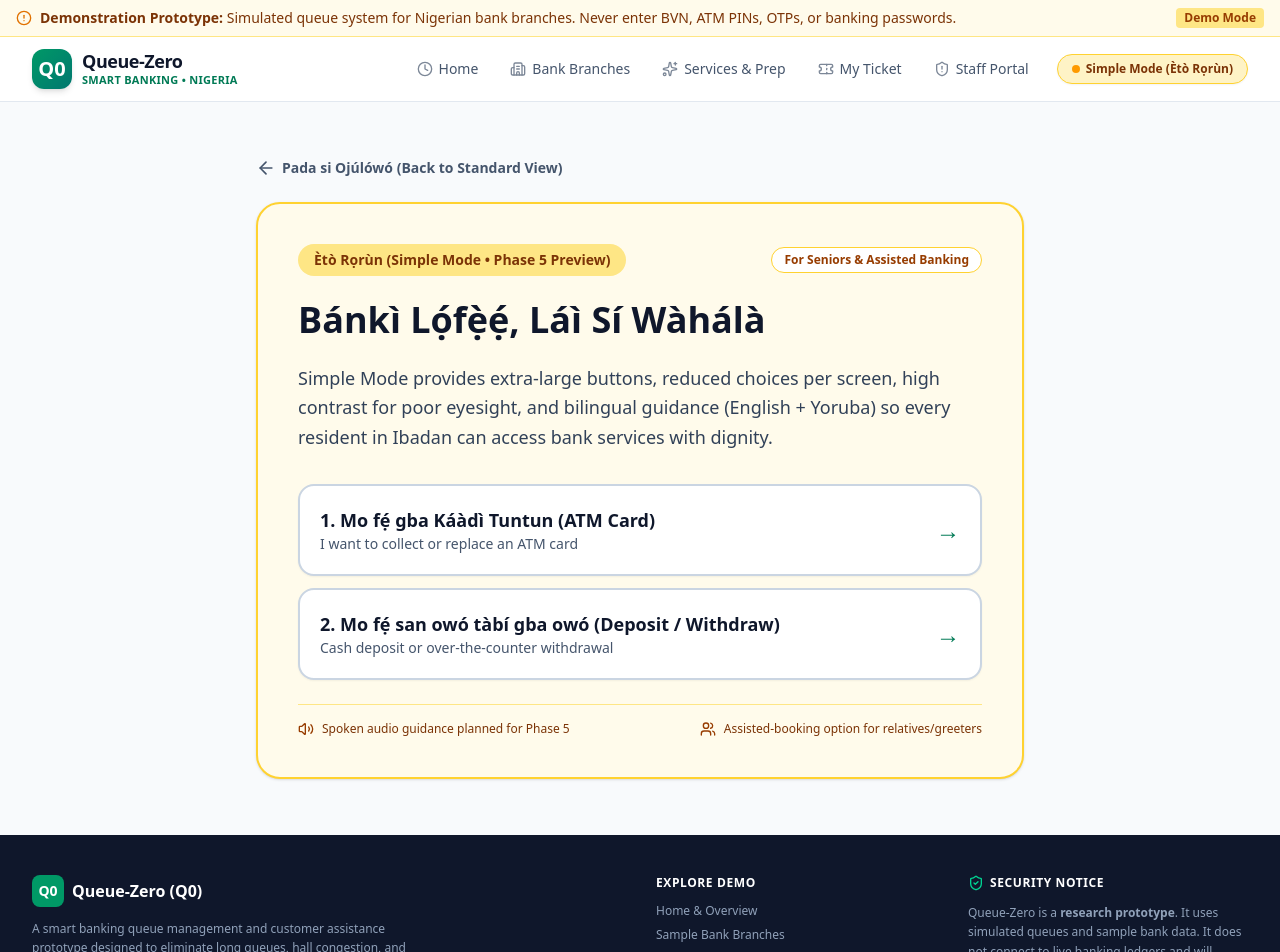
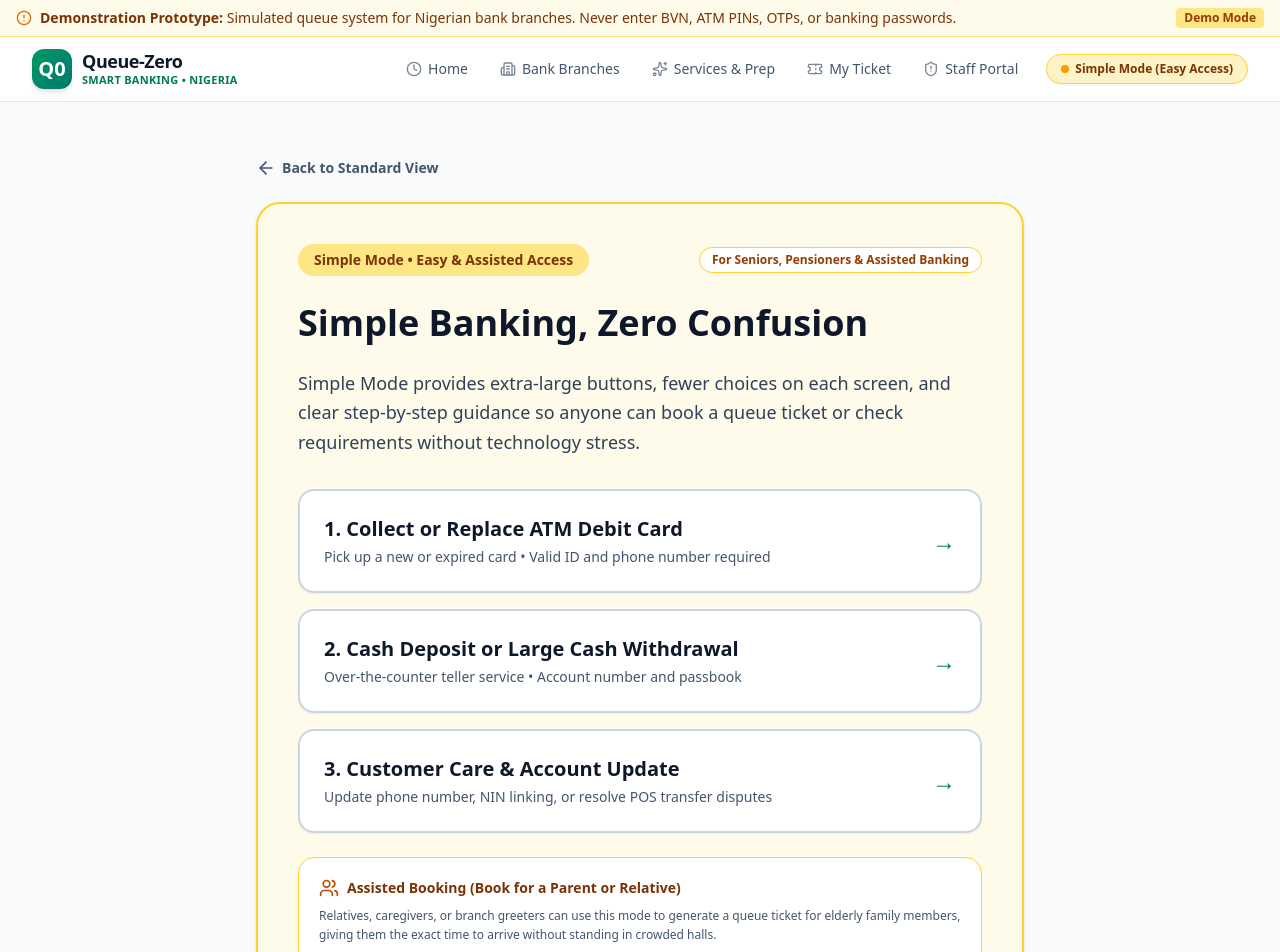
Before and after one commit to Flamez-Dev02/Q0, a React (Vite) app: page /simple-mode in a window 1280 px wide. Shown: the top 952 px of the page. Built offline with nearby package versions, Linux system fonts and the light colour scheme.

Commit message:
refactor: standardize all content in clear English and refine Simple Mode accessibility presentation

```diff
--- a/src/components/common/Navbar.tsx
+++ b/src/components/common/Navbar.tsx
@@ -65,10 +65,10 @@ export const Navbar: React.FC = () => {
             <Link
               to="/simple-mode"
               className="ml-2 inline-flex items-center px-3.5 py-1.5 rounded-full text-xs font-bold bg-amber-100 text-amber-900 border border-amber-300 hover:bg-amber-200 transition-colors shadow-xs"
-              title="Accessible view with larger text and Yoruba/English assistance"
+              title="Accessible view with larger text and simplified assistance"
             >
               <span className="w-2 h-2 rounded-full bg-amber-500 mr-1.5 animate-ping"></span>
-              Simple Mode (Ètò Rọrùn)
+              Simple Mode (Easy Access)
             </Link>
           </div>
 
--- a/src/pages/LandingPage.tsx
+++ b/src/pages/LandingPage.tsx
@@ -114,7 +114,7 @@ export const LandingPage: React.FC = () => {
               to="/simple-mode"
               className="inline-flex items-center justify-center px-6 py-3.5 rounded-xl font-bold text-amber-950 bg-amber-400 hover:bg-amber-300 transition-all shadow-md text-sm sm:text-base"
             >
-              <span>Simple Mode (Ètò Rọrùn)</span>
+              <span>Simple Mode (Easy Access)</span>
               <Sparkles className="w-5 h-5 ml-2 text-amber-900" />
             </Link>
 
@@ -278,39 +278,51 @@ export const LandingPage: React.FC = () => {
               <span>♿ Accessibility & Inclusion</span>
             </div>
             <h2 className="text-2xl sm:text-3xl font-black text-amber-950">
-              Simple Mode (Ètò Rọrùn) for Elderly & Assisted Users
+              Simple Mode: Easy, Stress-Free Banking for Everyone
             </h2>
             <p className="text-sm sm:text-base text-amber-900/90 leading-relaxed">
-              Not everyone is comfortable with complicated smartphone applications. Q0 includes an accessible
-              mode featuring <strong>larger fonts, high-contrast buttons, simple English / Yoruba translations</strong>,
-              and an <strong>assisted-booking pathway</strong> so family members or branch greeters can secure a ticket on someone else's behalf.
+              Not everyone is comfortable with complicated smartphone applications. Q0 includes a dedicated
+              <strong> Simple Mode</strong> featuring <strong>extra-large text, high-contrast buttons, simple step-by-step instructions</strong>,
+              and an <strong>assisted-booking option</strong> so family members, relatives, or bank greeters can secure a ticket on behalf of seniors and non-smartphone users.
             </p>
             <div className="flex flex-wrap gap-4 pt-2">
               <Link
                 to="/simple-mode"
                 className="inline-flex items-center px-5 py-2.5 rounded-xl text-sm font-bold bg-amber-600 hover:bg-amber-700 text-white shadow-sm transition-colors"
               >
-                Launch Simple Mode &rarr;
+                Try Simple Mode &rarr;
               </Link>
               <div className="flex items-center gap-2 text-xs text-amber-800 font-semibold">
                 <CheckCircle2 className="w-4 h-4 text-amber-700" />
-                <span>Large Buttons</span>
+                <span>Large Touch Targets</span>
                 <CheckCircle2 className="w-4 h-4 text-amber-700 ml-2" />
-                <span>Audio-Friendly Guidance</span>
+                <span>Zero Complex Menus</span>
               </div>
             </div>
           </div>
 
-          <div className="lg:col-span-4 bg-white p-6 rounded-2xl border border-amber-200 shadow-sm text-center space-y-3">
-            <div className="text-amber-600 font-bold text-xs uppercase tracking-wider">
-              Bilingual Assistance Preview
+          <div className="lg:col-span-4 bg-white p-6 rounded-2xl border border-amber-200 shadow-sm space-y-3">
+            <div className="text-amber-800 font-bold text-xs uppercase tracking-wider">
+              Accessibility Highlights
             </div>
-            <p className="text-lg font-bold text-slate-900">
-              &ldquo;Ẹ káàbọ̀ sí Queue-Zero. Yan ẹ̀ka bánkì rẹ kí o sì gba nọ́mbà ìdúró rẹ láì fi àkókò ṣòfò.&rdquo;
-            </p>
-            <p className="text-xs text-slate-500 italic">
-              (Welcome to Queue-Zero. Select your bank branch and take your waiting ticket without wasting time.)
-            </p>
+            <ul className="text-xs text-slate-700 space-y-2">
+              <li className="flex items-center gap-2 font-medium">
+                <span className="w-1.5 h-1.5 rounded-full bg-amber-500"></span>
+                <span>Fewer choices per screen for easy decision-making</span>
+              </li>
+              <li className="flex items-center gap-2 font-medium">
+                <span className="w-1.5 h-1.5 rounded-full bg-amber-500"></span>
+                <span>High color contrast for low-vision readability</span>
+              </li>
+              <li className="flex items-center gap-2 font-medium">
+                <span className="w-1.5 h-1.5 rounded-full bg-amber-500"></span>
+                <span>Clear document checklist before leaving home</span>
+              </li>
+              <li className="flex items-center gap-2 font-medium">
+                <span className="w-1.5 h-1.5 rounded-full bg-amber-500"></span>
+                <span>Assisted booking for relatives and walk-ins</span>
+              </li>
+            </ul>
           </div>
         </div>
       </section>
--- a/src/pages/SimpleModePage.tsx
+++ b/src/pages/SimpleModePage.tsx
@@ -1,6 +1,6 @@
 import React from 'react';
 import { Link } from 'react-router-dom';
-import { ArrowLeft, Volume2, Users } from 'lucide-react';
+import { ArrowLeft, Users, CheckCircle2, ShieldCheck } from 'lucide-react';
 
 export const SimpleModePage: React.FC = () => {
   return (
@@ -9,60 +9,94 @@ export const SimpleModePage: React.FC = () => {
         to="/"
         className="inline-flex items-center text-sm font-semibold text-slate-600 hover:text-emerald-700 transition-colors"
       >
-        <ArrowLeft className="w-5 h-5 mr-1.5" /> Pada si Ojúlówó (Back to Standard View)
+        <ArrowLeft className="w-5 h-5 mr-1.5" /> Back to Standard View
       </Link>
 
       <div className="bg-amber-50 rounded-3xl p-6 sm:p-10 border-2 border-amber-300 shadow-sm space-y-6">
         <div className="flex items-center justify-between flex-wrap gap-2">
           <div className="inline-block px-4 py-1.5 bg-amber-200 text-amber-900 text-sm font-black rounded-full">
-            Ètò Rọrùn (Simple Mode &bull; Phase 5 Preview)
+            Simple Mode &bull; Easy & Assisted Access
           </div>
           <span className="text-xs font-semibold bg-white px-3 py-1 rounded-full border border-amber-300 text-amber-800">
-            For Seniors & Assisted Banking
+            For Seniors, Pensioners & Assisted Banking
           </span>
         </div>
 
-        <h1 className="text-3xl sm:text-4xl font-black text-slate-900">
-          Bánkì Lọ́fẹ̀ẹ́, Láì Sí Wàhálà
+        <h1 className="text-3xl sm:text-4xl font-black text-slate-900 leading-tight">
+          Simple Banking, Zero Confusion
         </h1>
         <p className="text-base sm:text-lg text-slate-700 leading-relaxed">
-          Simple Mode provides extra-large buttons, reduced choices per screen, high contrast for poor eyesight,
-          and bilingual guidance (English + Yoruba) so every resident in Ibadan can access bank services with dignity.
+          Simple Mode provides extra-large buttons, fewer choices on each screen, and clear step-by-step guidance
+          so anyone can book a queue ticket or check requirements without technology stress.
         </p>
 
-        {/* Big accessible buttons preview */}
-        <div className="space-y-3 pt-2">
+        {/* Big accessible action buttons */}
+        <div className="space-y-4 pt-2">
           <button
             type="button"
-            className="w-full text-left p-5 bg-white hover:bg-emerald-50 rounded-2xl border-2 border-slate-300 hover:border-emerald-600 transition-all shadow-xs flex items-center justify-between"
+            className="w-full text-left p-6 bg-white hover:bg-emerald-50 rounded-2xl border-2 border-slate-300 hover:border-emerald-600 transition-all shadow-xs flex items-center justify-between group"
           >
-            <div>
-              <div className="text-lg font-black text-slate-900">1. Mo fẹ́ gba Káàdì Tuntun (ATM Card)</div>
-              <div className="text-sm text-slate-600">I want to collect or replace an ATM card</div>
+            <div className="space-y-1">
+              <div className="text-xl font-black text-slate-900 group-hover:text-emerald-800 transition-colors">
+                1. Collect or Replace ATM Debit Card
+              </div>
+              <div className="text-sm text-slate-600">
+                Pick up a new or expired card &bull; Valid ID and phone number required
+              </div>
             </div>
-            <span className="text-2xl font-bold text-emerald-700">&rarr;</span>
+            <span className="text-2xl font-bold text-emerald-700 ml-4">&rarr;</span>
           </button>
 
           <button
             type="button"
-            className="w-full text-left p-5 bg-white hover:bg-emerald-50 rounded-2xl border-2 border-slate-300 hover:border-emerald-600 transition-all shadow-xs flex items-center justify-between"
+            className="w-full text-left p-6 bg-white hover:bg-emerald-50 rounded-2xl border-2 border-slate-300 hover:border-emerald-600 transition-all shadow-xs flex items-center justify-between group"
           >
-            <div>
-              <div className="text-lg font-black text-slate-900">2. Mo fẹ́ san owó tàbí gba owó (Deposit / Withdraw)</div>
-              <div className="text-sm text-slate-600">Cash deposit or over-the-counter withdrawal</div>
+            <div className="space-y-1">
+              <div className="text-xl font-black text-slate-900 group-hover:text-emerald-800 transition-colors">
+                2. Cash Deposit or Large Cash Withdrawal
+              </div>
+              <div className="text-sm text-slate-600">
+                Over-the-counter teller service &bull; Account number and passbook
+              </div>
             </div>
-            <span className="text-2xl font-bold text-emerald-700">&rarr;</span>
+            <span className="text-2xl font-bold text-emerald-700 ml-4">&rarr;</span>
+          </button>
+
+          <button
+            type="button"
+            className="w-full text-left p-6 bg-white hover:bg-emerald-50 rounded-2xl border-2 border-slate-300 hover:border-emerald-600 transition-all shadow-xs flex items-center justify-between group"
+          >
+            <div className="space-y-1">
+              <div className="text-xl font-black text-slate-900 group-hover:text-emerald-800 transition-colors">
+                3. Customer Care & Account Update
+              </div>
+              <div className="text-sm text-slate-600">
+                Update phone number, NIN linking, or resolve POS transfer disputes
+              </div>
+            </div>
+            <span className="text-2xl font-bold text-emerald-700 ml-4">&rarr;</span>
           </button>
         </div>
 
-        <div className="pt-4 border-t border-amber-200 flex flex-wrap gap-4 items-center justify-between text-xs text-amber-900">
-          <div className="flex items-center gap-2">
-            <Volume2 className="w-4 h-4 text-amber-800" />
-            <span>Spoken audio guidance planned for Phase 5</span>
+        {/* Assisted Booking Callout */}
+        <div className="p-5 bg-white rounded-2xl border border-amber-300 space-y-2">
+          <div className="flex items-center gap-2 text-amber-900 font-bold text-sm">
+            <Users className="w-5 h-5 text-amber-700" />
+            <span>Assisted Booking (Book for a Parent or Relative)</span>
           </div>
-          <div className="flex items-center gap-2">
-            <Users className="w-4 h-4 text-amber-800" />
-            <span>Assisted-booking option for relatives/greeters</span>
+          <p className="text-xs text-slate-600 leading-relaxed">
+            Relatives, caregivers, or branch greeters can use this mode to generate a queue ticket for elderly family members, giving them the exact time to arrive without standing in crowded halls.
+          </p>
+        </div>
+
+        <div className="pt-2 border-t border-amber-200 flex flex-wrap gap-4 items-center justify-between text-xs text-amber-900">
+          <div className="flex items-center gap-1.5 font-semibold">
+            <CheckCircle2 className="w-4 h-4 text-emerald-600" />
+            <span>High-Contrast & Large Fonts</span>
+          </div>
+          <div className="flex items-center gap-1.5 font-semibold">
+            <ShieldCheck className="w-4 h-4 text-emerald-600" />
+            <span>Zero Banking Passwords Needed</span>
           </div>
         </div>
       </div>
```
